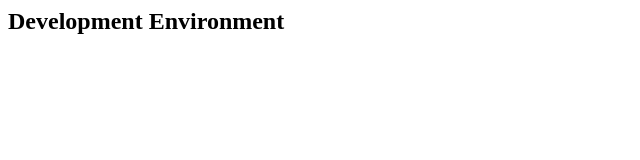
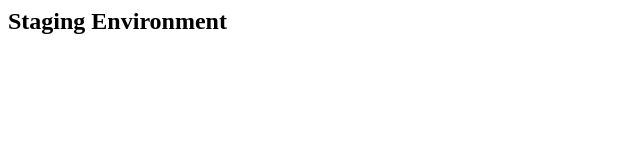
Before and after one commit to shantanug-cuelogic/git_assignment_update, a plain HTML site: page index.html in a window 1280 px wide. Shown: the whole page, without its empty margins (0-640 px from the left). Drawn offline with Linux system fonts and the light colour scheme.

Commit message:
Environment name added in staging branch

```diff
--- a/index.html
+++ b/index.html
@@ -1,3 +1,3 @@
 <html>
-	<h2> Development Environment</h2>
+	<h2> Staging Environment</h2>
 </html>
```
